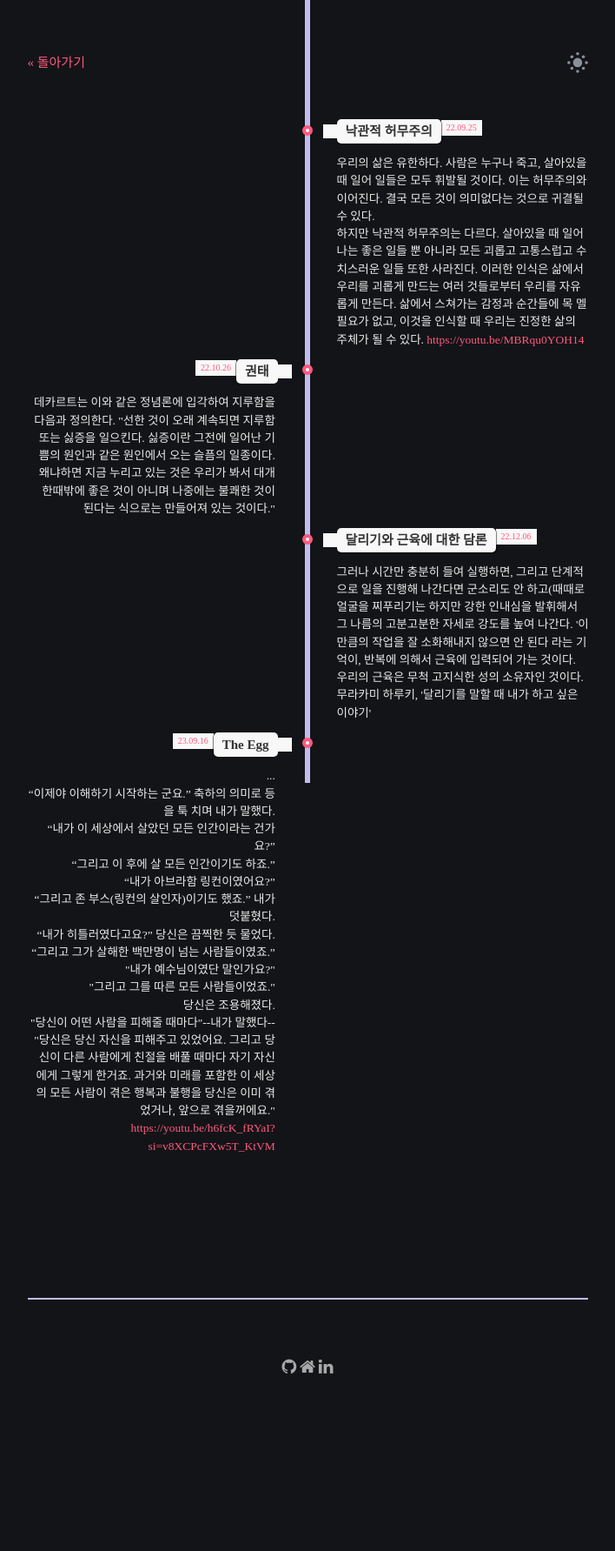
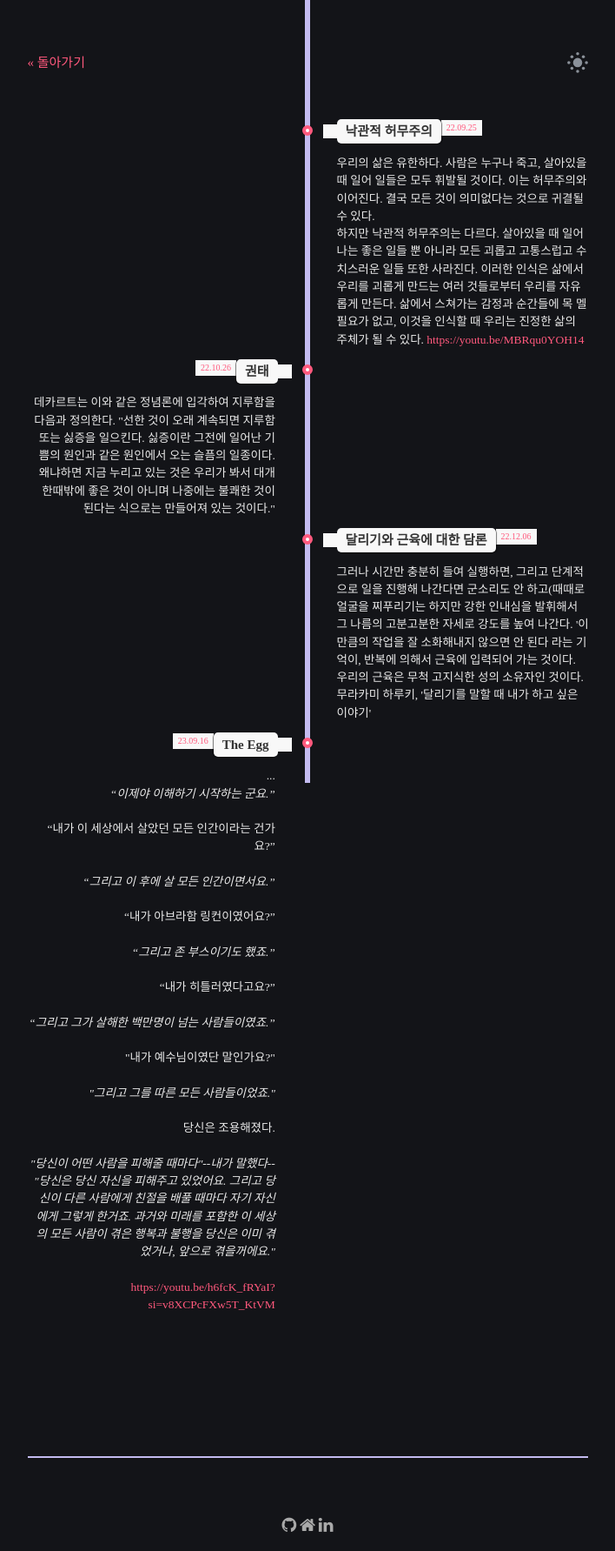
Before and after one commit to Bloofer/Bloofer.github.io, a Jekyll site: the page built from about.html, in a window 1280 px wide. Shown: the whole page at 87% size, without its empty margins (286-994 px from the left). Built offline with Jekyll 4.4.1, drawn with Linux system fonts in a browser that asks for light colours; some web fonts are replaced; before the commit the page ends 1601 px from its top, so only the background shows below that.

Commit message:
Update about.html

```diff
--- a/about.html
+++ b/about.html
@@ -76,17 +76,17 @@ layout: default
                 </div>
                 <div class="desc">
                   ...<br>
-                  “이제야 이해하기 시작하는 군요.” 축하의 의미로 등을 툭 치며 내가 말했다.<br>
-                  “내가 이 세상에서 살았던 모든 인간이라는 건가요?”<br>
-                  “그리고 이 후에 살 모든 인간이기도 하죠.”<br>
-                  “내가 아브라함 링컨이였어요?”<br>
-                  “그리고 존 부스(링컨의 살인자)이기도 했죠.” 내가 덧붙혔다.<br>
-                  “내가 히틀러였다고요?” 당신은 끔찍한 듯 물었다.<br>
-                  “그리고 그가 살해한 백만명이 넘는 사람들이였죠.”<br>
-                  "내가 예수님이였단 말인가요?"<br>
-                  "그리고 그를 따른 모든 사람들이었죠."<br>
-                  당신은 조용해졌다.<br>
-                  "당신이 어떤 사람을 피해줄 때마다"--내가 말했다-- "당신은 당신 자신을 피해주고 있었어요. 그리고 당신이 다른 사람에게 친절을 배풀 때마다 자기 자신에게 그렇게 한거죠. 과거와 미래를 포함한 이 세상의 모든 사람이 겪은 행복과 불행을 당신은 이미 겪었거나, 앞으로 겪을꺼에요."<br>
+                  <i>“이제야 이해하기 시작하는 군요.”</i><br><br>
+                  “내가 이 세상에서 살았던 모든 인간이라는 건가요?”<br><br>
+                  <i>“그리고 이 후에 살 모든 인간이면서요.”</i><br><br>
+                  “내가 아브라함 링컨이였어요?”<br><br>
+                  <i>“그리고 존 부스이기도 했죠.”</i><br><br>
+                  “내가 히틀러였다고요?”<br><br>
+                  <i>“그리고 그가 살해한 백만명이 넘는 사람들이였죠.”</i><br><br>
+                  "내가 예수님이였단 말인가요?"<br><br>
+                  <i>"그리고 그를 따른 모든 사람들이었죠."</i><br><br>
+                  당신은 조용해졌다.<br><br>
+                  <i>"당신이 어떤 사람을 피해줄 때마다"--내가 말했다-- "당신은 당신 자신을 피해주고 있었어요. 그리고 당신이 다른 사람에게 친절을 배풀 때마다 자기 자신에게 그렇게 한거죠. 과거와 미래를 포함한 이 세상의 모든 사람이 겪은 행복과 불행을 당신은 이미 겪었거나, 앞으로 겪을꺼에요."</i><br><br>
                     <a href="https://youtu.be/h6fcK_fRYaI?si=v8XCPcFXw5T_KtVM" target="_top">https://youtu.be/h6fcK_fRYaI?si=v8XCPcFXw5T_KtVM</a>
                 </div>
             </div>
```
